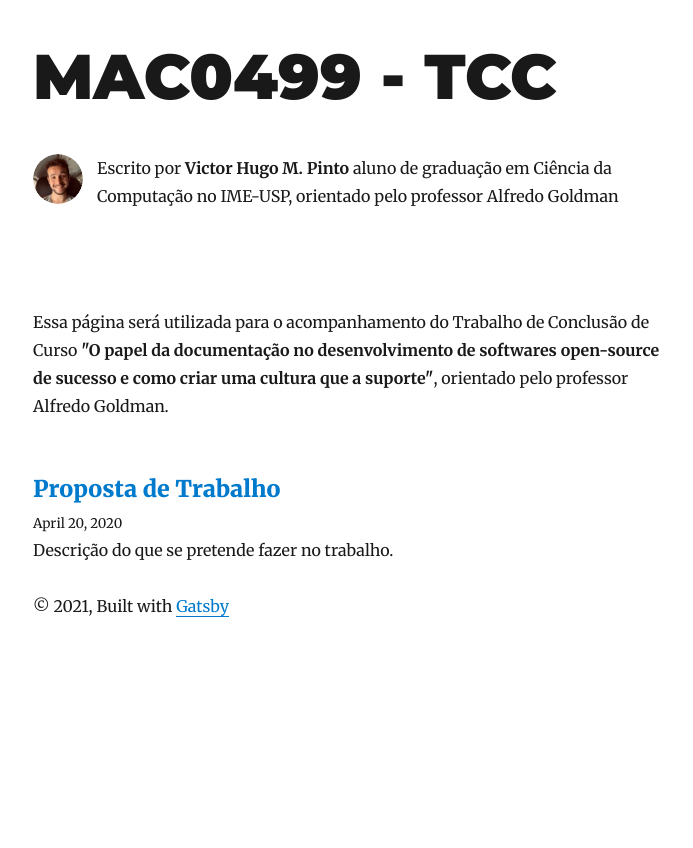
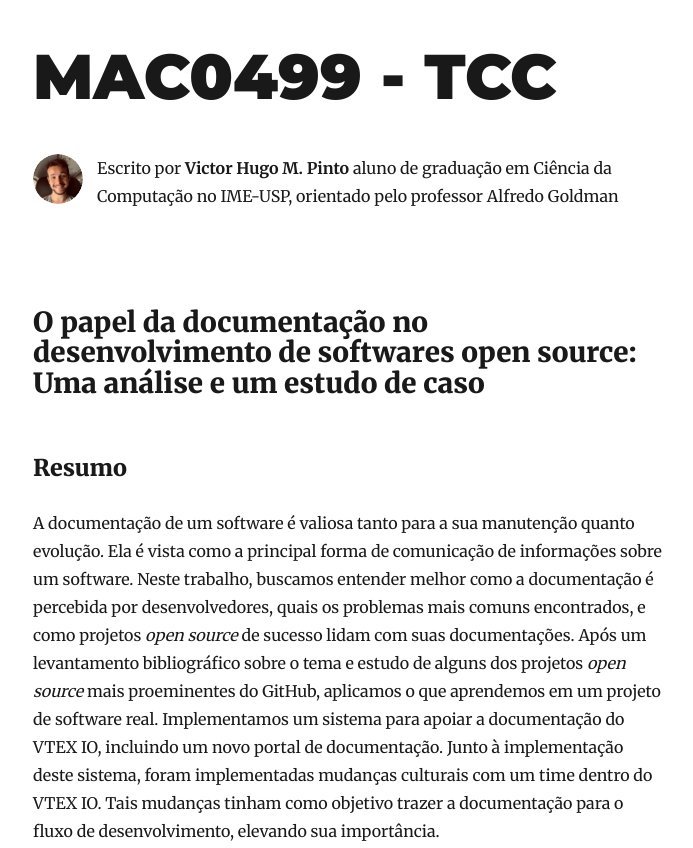
Before and after one commit to victorhmp/mac0499-home, a Gatsby site: page / in a window 1280 px wide. Shown: the top 848 px of the page, without its empty margins (292-985 px from the left). Before the commit the page ends 800 px from the top, so only its background shows below. Built offline with nearby package versions, Linux system fonts and the light colour scheme; Gatsby itself is replaced by a stand-in of ours; some packages are replaced by stand-ins of ours.

Commit message:
Add project's abstract

```diff
--- a/src/components/Intro.tsx
+++ b/src/components/Intro.tsx
@@ -3,13 +3,24 @@ import React from 'react'
 const Intro = () => {
   return (
     <div>
-      Essa página será utilizada para o acompanhamento do Trabalho de Conclusão
-      de Curso{' '}
-      <strong>
-        &quot;O papel da documentação no desenvolvimento de softwares
-        open-source de sucesso e como criar uma cultura que a suporte&quot;
-      </strong>
-      , orientado pelo professor Alfredo Goldman.
+      <h2>
+        O papel da documentação no desenvolvimento de softwares open source: Uma
+        análise e um estudo de caso
+      </h2>
+      <h3>Resumo</h3>A documentação de um software é valiosa tanto para a sua
+      manutenção quanto evolução. Ela é vista como a principal forma de
+      comunicação de informações sobre um software. Neste trabalho, buscamos
+      entender melhor como a documentação é percebida por desenvolvedores, quais
+      os problemas mais comuns encontrados, e como projetos <em>open source</em>{' '}
+      de sucesso lidam com suas documentações. Após um levantamento
+      bibliográfico sobre o tema e estudo de alguns dos projetos{' '}
+      <em>open source</em> mais proeminentes do GitHub, aplicamos o que
+      aprendemos em um projeto de software real. Implementamos um sistema para
+      apoiar a documentação do VTEX IO, incluindo um novo portal de
+      documentação. Junto à implementação deste sistema, foram implementadas
+      mudanças culturais com um time dentro do VTEX IO. Tais mudanças tinham
+      como objetivo trazer a documentação para o fluxo de desenvolvimento,
+      elevando sua importância.
     </div>
   )
 }
```
